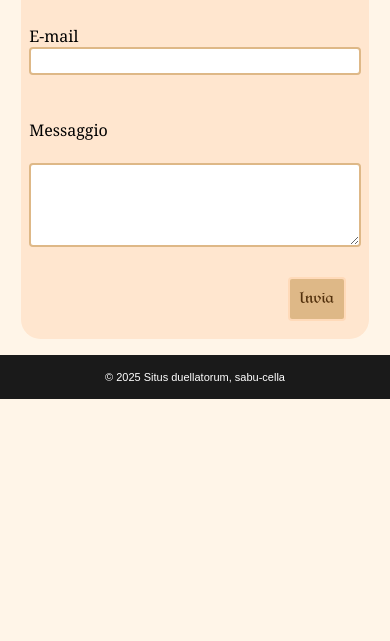
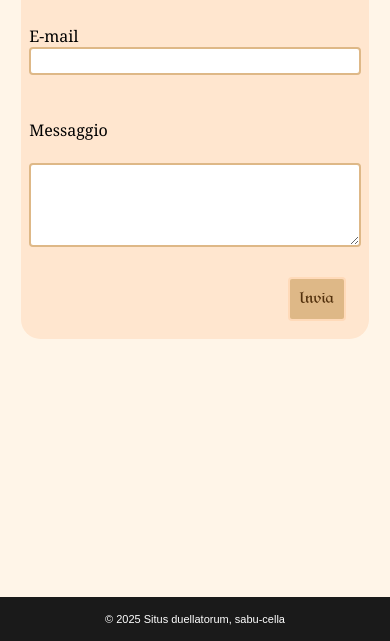
Before and after one commit to sabu-cella/sabu-cella.github.io, a plain HTML site: page Contatti.html in a window 390 px wide. Shown: the part 203-844 px from the top of the page. Drawn offline with nearby package versions, Linux system fonts and the light colour scheme.

Commit message:
Sistemato footer ed errore grammaticale

```diff
--- a/Contatti.html
+++ b/Contatti.html
@@ -49,7 +49,7 @@
         <button type="submit">Invia</button>
     </form>
 
-    <div class="footer">
+    <div class="footer dinam-foot">
         <p>© 2025 Situs duellatorum, sabu-cella</p>
     </div>
 
--- a/style.css
+++ b/style.css
@@ -478,6 +478,12 @@ a{
         font-size: clamp(11px, 2vw, 16px)
     }
 
+    @media(max-width: 769px){
+        .dinam-foot{
+            position: fixed;
+        }
+    }
+
 
 /* TITOLO INDEX */
 
```
Also changed, not shown: Inviato.html (+11 -7 lines), index.html (+1 -1 lines).
